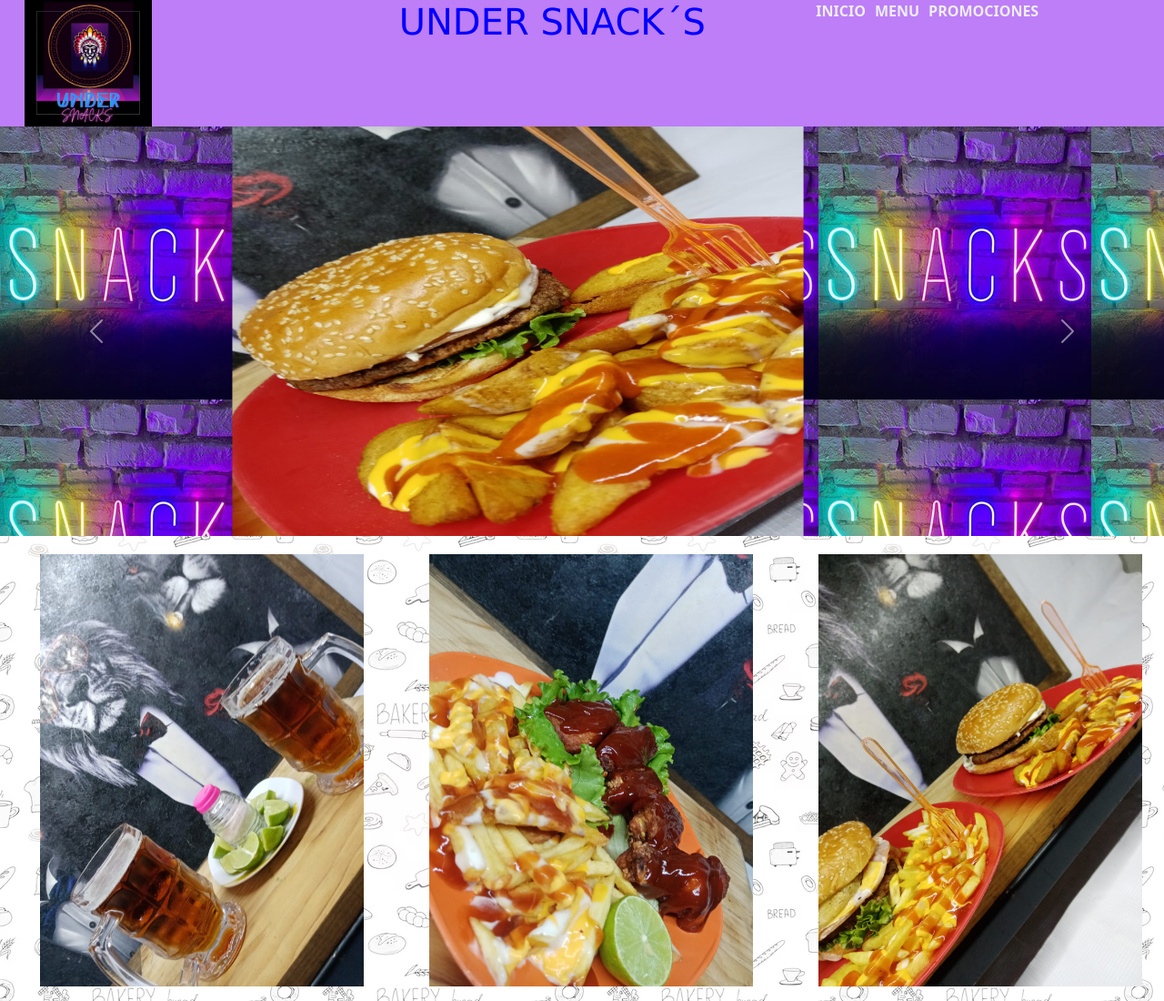
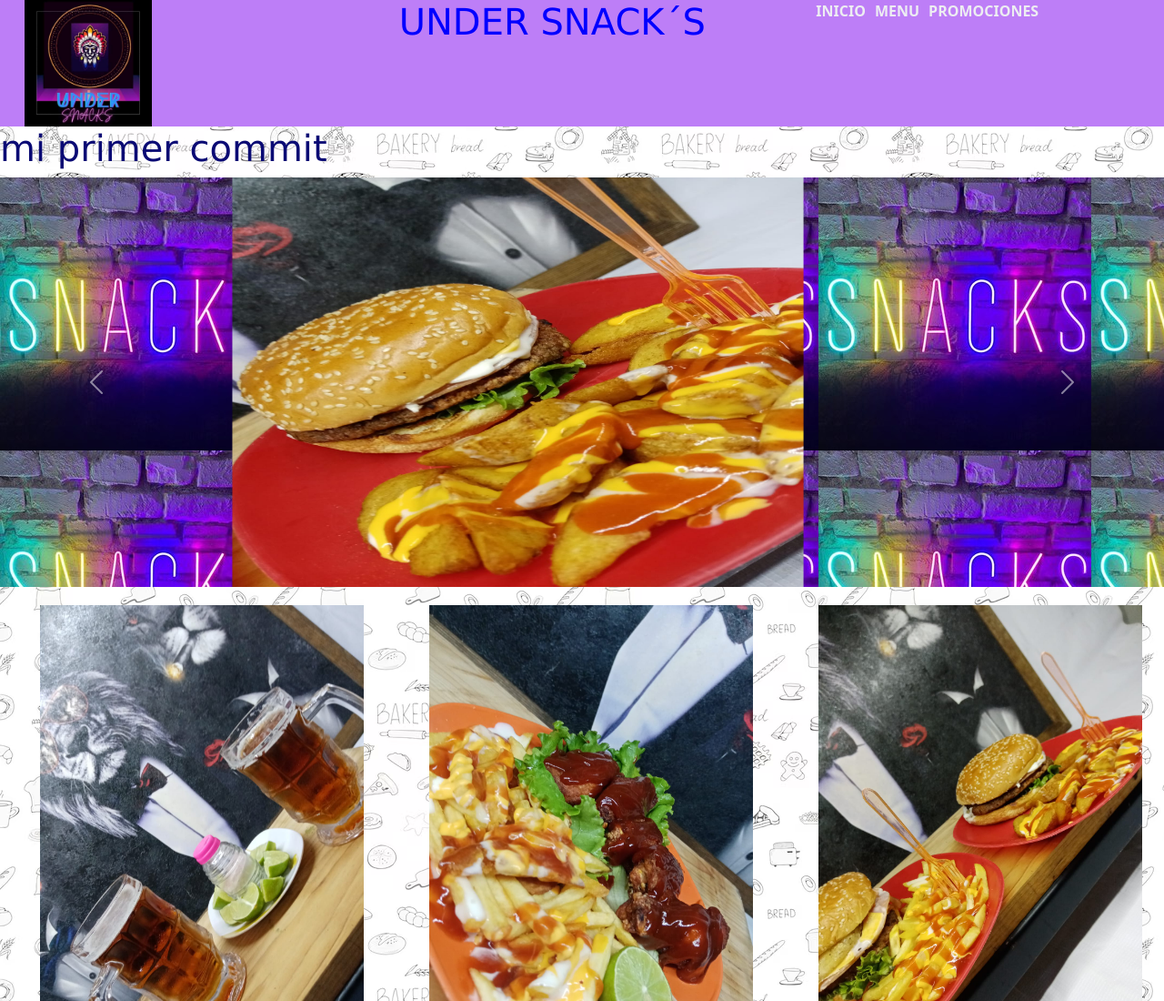
Before and after one commit to karenflores07/karenflores07.github.io, a plain HTML site: page index.html in a window 1280 px wide. Shown: the top 1100 px of the page at 91% size. Drawn offline with nearby package versions, Linux system fonts and the light colour scheme.

Commit message:
agregue un nuevo h1  en el index

```diff
--- a/index.html
+++ b/index.html
@@ -35,7 +35,9 @@
       </div>
     </div>
   </header>
-
+ <div>
+  <h1> mi primer commit</h1>
+ </div>
   <div class="container-fluid galeria-component">
     <div id="carouselExampleControls" class="carousel slide" data-bs-ride="carousel">
       <div class="carousel-inner">
```
